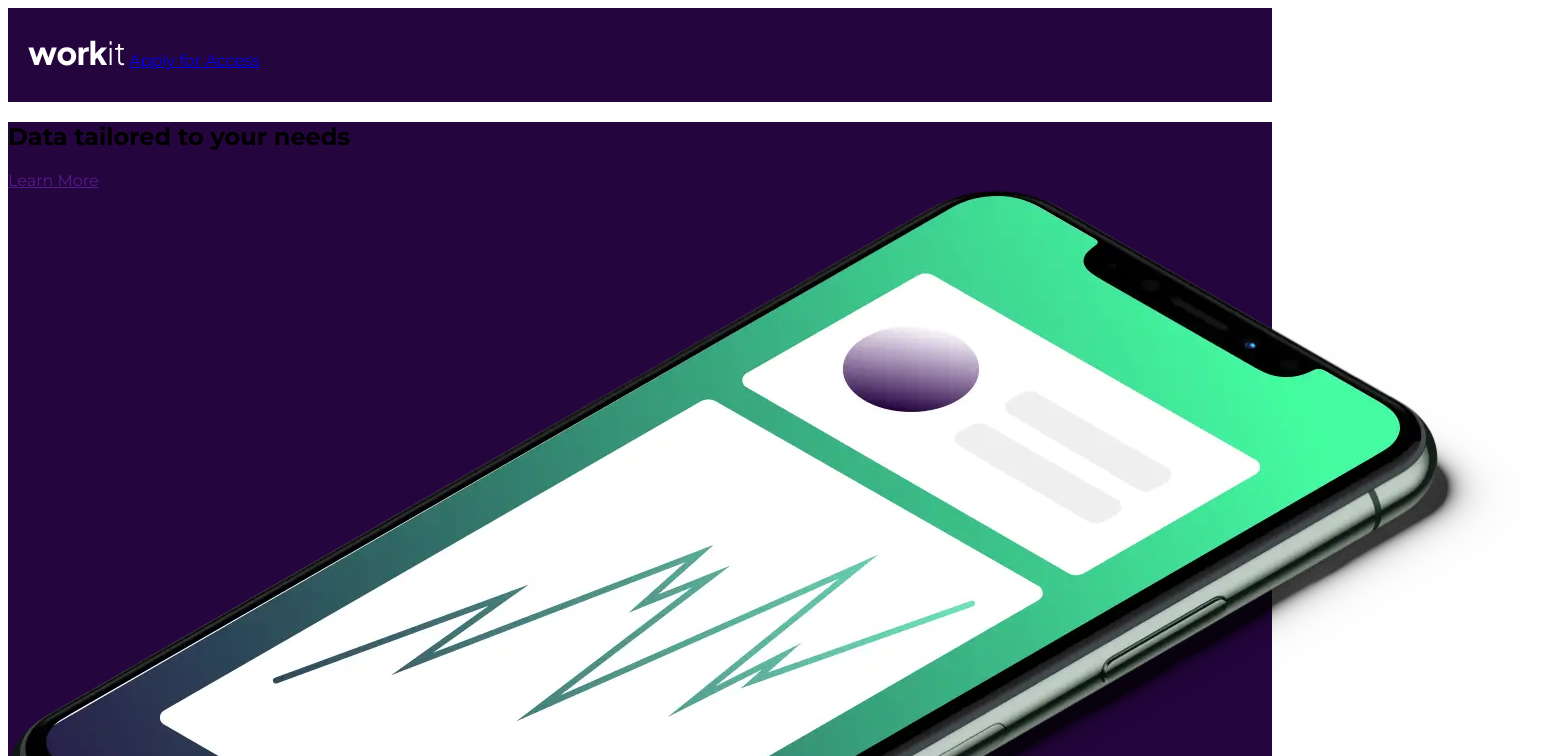
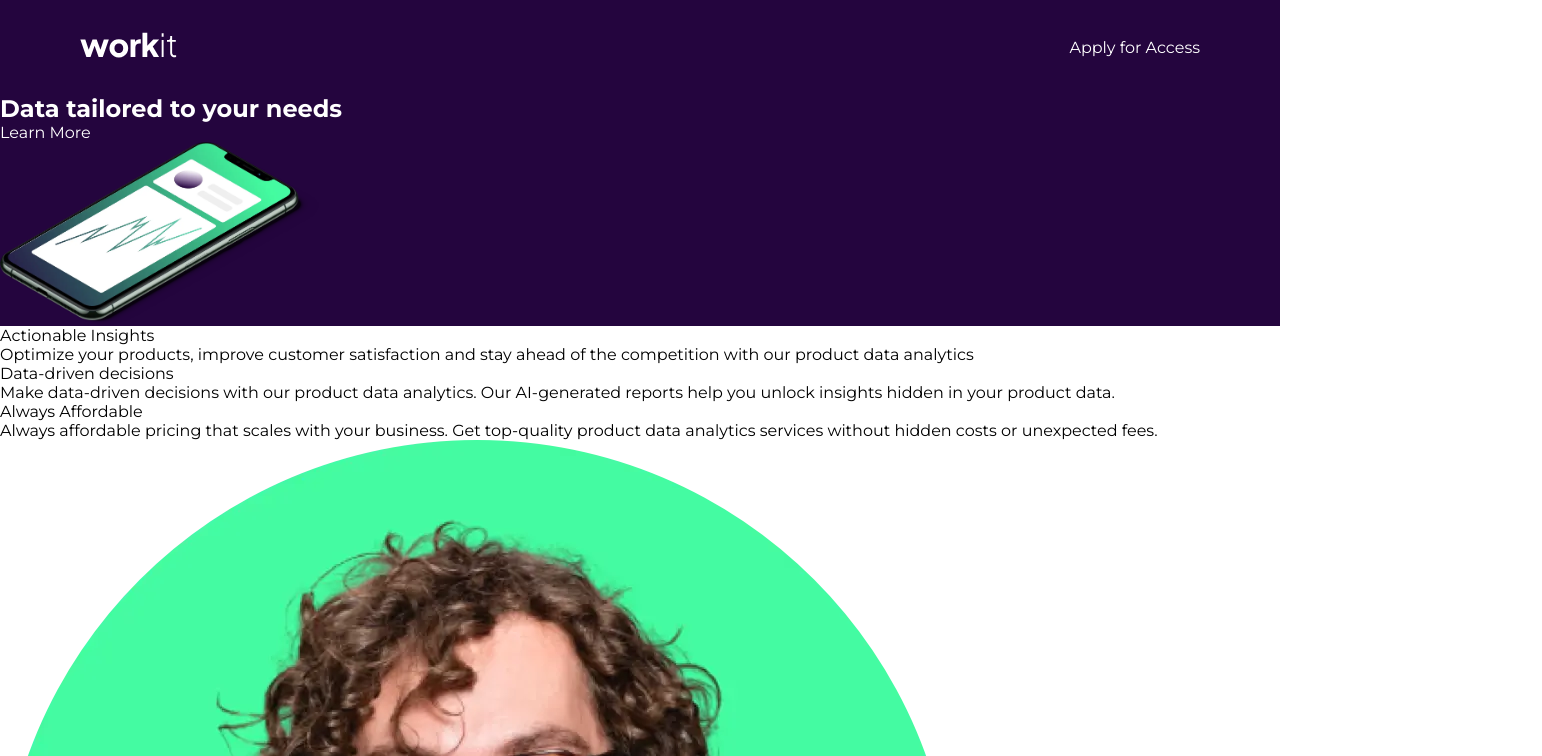
Before and after one commit to Stephanie-Dennehy/Workit-Landing-Page, a plain HTML site: page index.html in a window 1280 px wide. Shown: the top 756 px of the page, 1542 px wide, since content can reach past the window. Drawn offline with Linux system fonts and the light colour scheme.

Commit message:
modified:   index.html 	modified:   styles.css

```diff
--- a/index.html
+++ b/index.html
@@ -1,56 +1,72 @@
 <!DOCTYPE html>
 <html lang="en">
   <head>
-    <meta charset="UTF-8">
-    <meta name="viewport" content="width=device-width, initial-scale=1.0">
+    <meta charset="UTF-8" />
+    <meta name="viewport" content="width=device-width, initial-scale=1.0" />
     <!-- <link rel="stylesheet" href="https://cdnjs.cloudflare.com/ajax/libs/font-awesome/6.5.1/css/all.min.css" integrity="sha512-DTOQO9RWCH3ppGqcWaEA1BIZOC6xxalwEsw9c2QQeAIftl+Vegovlnee1c9QX4TctnWMn13TZye+giMm8e2LwA==" crossorigin="anonymous" referrerpolicy="no-referrer" /> -->
-    <link rel="stylesheet" href="styles.css">
+    <link rel="stylesheet" href="styles.css" />
     <title>Workit Landing Page</title>
   </head>
   <body>
-    <header class="navigation">
+    <header>
       <nav>
-                <a href="#"><img src="./images/logo-light.svg" alt=""></a>
-                <a href="#">Apply for Access</a>
+        <a href="#"><img src="./images/logo-light.svg" alt="" /></a>
+        <ul>
+          <li><a href="#">Apply for Access</a></li>
+        </ul>
       </nav>
     </header>
     <main>
       <section class="hero">
-            <div class="container">
         <h1>Data tailored to your needs</h1>
-                <a href="">Learn More</a>
-                <img src="./images/image-hero.webp" alt="">
-             </div>
+        <a href="#" class="btn">Learn More</a>
+        <img src="./images/image-hero.webp" alt="" class="hero__img" />
       </section>
       <section class="features">
         <div class="container">
           <ol>
             <li>Actionable Insights</li>
-                <p>Optimize your products, improve customer satisfaction and stay ahead of the competition with our product data analytics</p>
+            <p>
+              Optimize your products, improve customer satisfaction and stay
+              ahead of the competition with our product data analytics
+            </p>
             <li>Data-driven decisions</li>
-                <p>Make data-driven decisions with our product data analytics. Our AI-generated reports help you unlock insights hidden in your product data.</p>
+            <p>
+              Make data-driven decisions with our product data analytics. Our
+              AI-generated reports help you unlock insights hidden in your
+              product data.
+            </p>
             <li>Always Affordable</li>
-                <p>Always affordable pricing that scales with your business. Get top-quality product data analytics services without hidden costs or unexpected fees.</p>
+            <p>
+              Always affordable pricing that scales with your business. Get
+              top-quality product data analytics services without hidden costs
+              or unexpected fees.
+            </p>
           </ol>
         </div>
       </section>
       <section class="founder">
         <div class="container">
-                <img src="./images/image-founder.webp" alt="">
+          <img src="./images/image-founder.webp" alt="" />
           <h2>Be the first to test</h2>
-                <p>Hi, I'm Louis Graham, the founder of the companny. Book a demo call with me to become a beta tester for our app and kickstart your company. Apply for access below and I'll be in touch to schedule a call.</p>
+          <p>
+            Hi, I'm Louis Graham, the founder of the companny. Book a demo call
+            with me to become a beta tester for our app and kickstart your
+            company. Apply for access below and I'll be in touch to schedule a
+            call.
+          </p>
           <a href="">Apply for Access</a>
         </div>
       </section>
     </main>
     <footer>
       <div class="footer__logo">
-            <img src="./images/logo-dark.svg" alt="">
+        <img src="./images/logo-dark.svg" alt="" />
       </div>
       <div class="footer__socials">
-            <img src="./images/icon-facebook.svg" alt="">
-            <img src="./images/icon-instagram.svg" alt="">
-            <img src="./images/icon-twitter.svg" alt="">
+        <img src="./images/icon-facebook.svg" alt="" />
+        <img src="./images/icon-instagram.svg" alt="" />
+        <img src="./images/icon-twitter.svg" alt="" />
       </div>
     </footer>
   </body>
--- a/styles.css
+++ b/styles.css
@@ -2,6 +2,8 @@
 
 * {
     box-sizing: border-box;
+    margin: 0;
+    padding: 0;
 }
 
 body {
@@ -11,12 +13,34 @@ header, .hero {
     background-color: #24053E;
 }
 
-.navigation {
+nav {
    display: flex;
    justify-content: space-between;
-   padding: 32px 20px;
+   align-items: center;
+   margin: 0 auto;
+   padding: 32px 40px;
+   max-width: 1200px;
 }
 
-h1 [
+h1 {
     color: #fff;
-]
+}
+
+li {
+    list-style-type: none;
+}
+
+a {
+    text-decoration: none;
+    color: #fff;
+}
+
+.hero {
+    display: flex;
+    flex-direction: column;
+    margin: 0 auto;
+}
+
+.hero__img {
+    width: 25%;
+}
```
Lines whose indentation alone changed are shown as unchanged.
